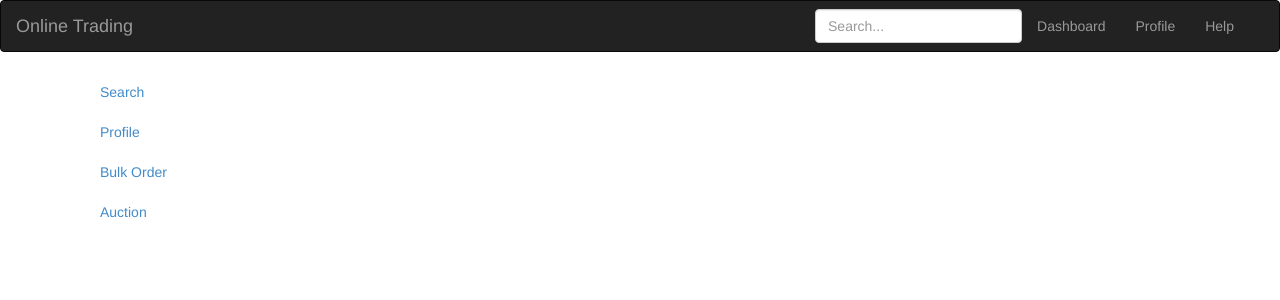
After one commit to shubhamshuklaer/online_trading, a PHP site: page /template.php in a window 1280 px wide. The commit adds this page. Shown: the top 300 px of the page. Run offline with PHP 8.4, Linux system fonts and the light colour scheme.

Commit message:
Added basic structure to the site

```diff
--- a/config/config.php
+++ b/config/config.php
@@ -1,7 +1,7 @@
 <?php
 //defining constants for our application
 define("HOSTNAME", "localhost");
-define("DB_HOST", "172.16.25.146");
+define("DB_HOST", "localhost");
 define("USERNAME", "team");
 define("PASS", "team");
 define("DBNAME", "online_trading");
--- /dev/null
+++ b/structure/header.php
@@ -0,0 +1,25 @@
+<div class="navbar navbar-inverse " role="navigation">
+    <div class="container-fluid">
+        <div class="navbar-header">
+            <!--the button is the button which appear when the page is resized to smaller width-->
+            <button type="button" class="navbar-toggle" data-toggle="collapse" data-target=".navbar-collapse">
+                <span class="sr-only">Toggle navigation</span>
+                <span class="icon-bar"></span>
+                <span class="icon-bar"></span>
+                <span class="icon-bar"></span>
+            </button>
+            <a class="navbar-brand" href="#">Online Trading</a>
+        </div>
+        <!--the collapsable content-->
+        <div class="navbar-collapse collapse">
+            <ul class="nav navbar-nav navbar-right">
+                <li><a href="#">Dashboard</a></li>
+                <li><a href="#">Profile</a></li>
+                <li><a href="#">Help</a></li>
+            </ul>
+            <form class="navbar-form navbar-right">
+                <input type="text" class="form-control" placeholder="Search...">
+            </form>
+        </div>
+    </div>
+</div>
--- /dev/null
+++ b/structure/navigation.php
@@ -0,0 +1,8 @@
+<div class="col-sm-3 col-md-2 sidebar">
+	<ul class="nav nav-sidebar">
+		<li class="active"><a href="#">Search</a></li>
+		<li><a href="#">Profile</a></li>
+		<li><a href="#">Bulk Order</a></li>
+		<li><a href="#">Auction</a></li>
+	</ul>
+</div>
--- /dev/null
+++ b/template.php
@@ -0,0 +1,34 @@
+<!DOCTYPE html>
+<html>
+<head>
+	<meta charset="utf-8">
+	<title></title>
+	<link rel="stylesheet" href="css/bootstrap.css"  type="text/css"/>
+</head>
+<body>
+	<div class="container-fluid">
+		<div class="row" role="header">
+			<?php include_once "structure/header.php";?>
+		</div>
+
+		<div class="container">
+				<!--Navigation sidebar-->
+				<?php include_once "structure/navigation.php";?>
+				<!--Main Content area-->
+		        <div class="container-fluid">
+		           <!--
+						Write all
+						your code
+						here...
+						It will appear in the content
+						section of webpage
+		           -->
+
+	    		</div>
+		</div>
+	</div>
+	<!--All javascript placed at the end so that the page loads faster-->
+	<script type="text/javascript" src="js/vendor/jquery.js"></script>
+	<script type="text/javascript" src="js/bootstrap.js"></script>
+</body>
+</html>
```
Also changed, not shown: search/index.php (+6 -2 lines), js/vendor/jquery.js (renamed from js/vendor/jquery-1.10.2.min.js), search/search_suggestions.js (added).
